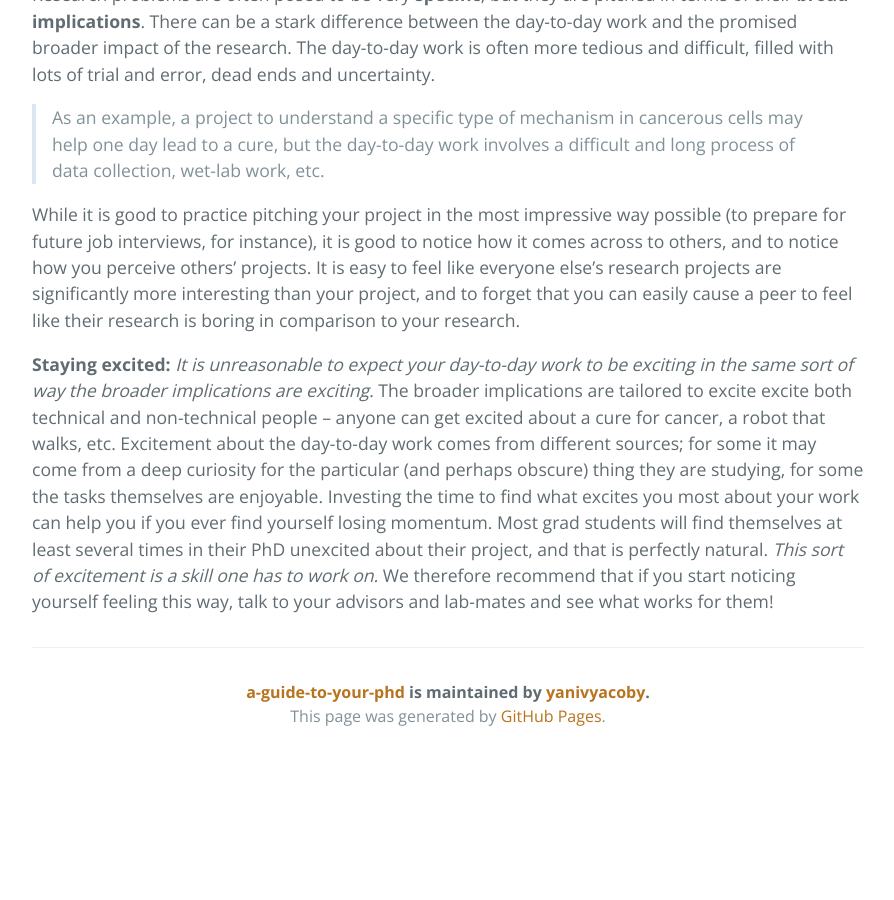
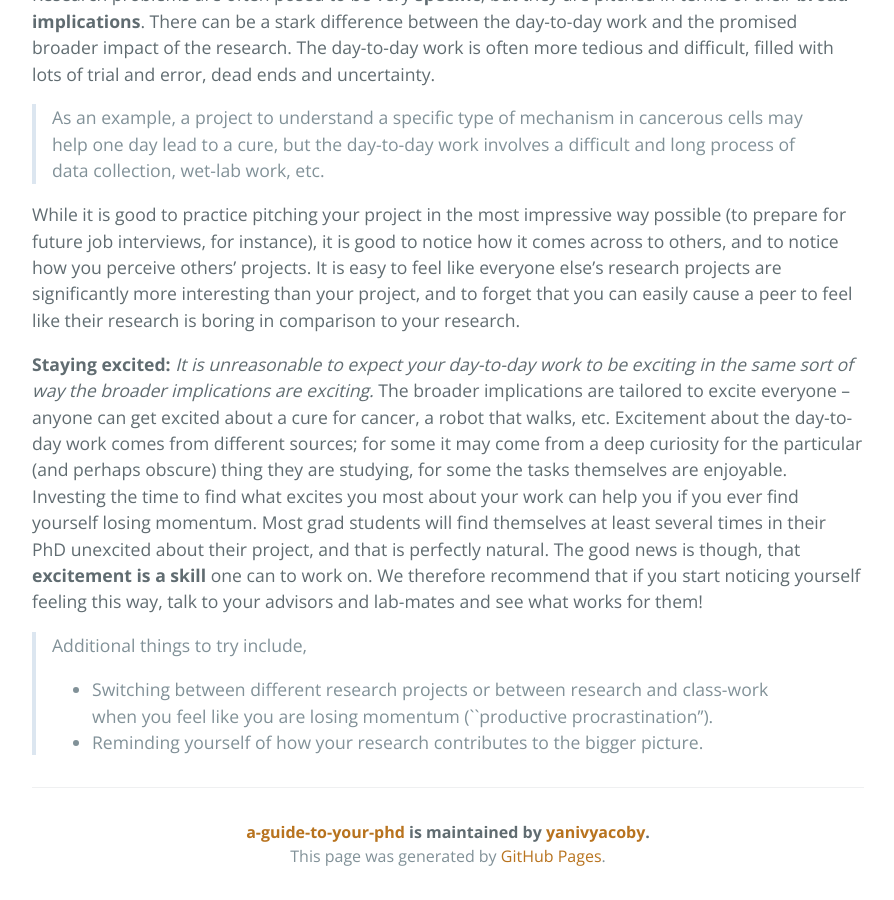
Before and after one commit to yanivyacoby/a-guide-to-your-phd, a Jekyll site: the page built from guide.md, in a window 1280 px wide and 900 px high, scrolled down 1438 px. Shown: the whole window, without its empty margins (192-1086 px from the left). Built offline with Jekyll 4.4.1, drawn with Linux system fonts in a browser that asks for light colours; before the commit the page ends 2198 px from its top, so only the background shows below that.

Commit message:
Update guide.md

```diff
--- a/guide.md
+++ b/guide.md
@@ -48,11 +48,17 @@ It is easy to feel like everyone else’s research projects are significantly mo
 and to forget that you can easily cause a peer to feel like their research is boring in comparison to your research.
 
 **Staying excited:** _It is unreasonable to expect your day-to-day work to be exciting in the same sort of way the broader implications are exciting._
-The broader implications are tailored to excite excite both technical and non-technical people --
+The broader implications are tailored to excite everyone --
 anyone can get excited about a cure for cancer, a robot that walks, etc.
-Excitement about the day-to-day work comes from different sources; for some it may come from a deep curiosity for the particular
+Excitement about the day-to-day work comes from different sources;
+for some it may come from a deep curiosity for the particular
 (and perhaps obscure) thing they are studying, for some the tasks themselves are enjoyable.
 Investing the time to find what excites you most about your work can help you if you ever find yourself losing momentum.
 Most grad students will find themselves at least several times in their PhD unexcited about their project, and that is perfectly natural.
-_This sort of excitement is a skill one has to work on._
-We therefore recommend that if you start noticing yourself feeling this way, talk to your advisors and lab-mates and see what works for them!
+The good news is though, that **excitement is a skill** one can to work on.
+We therefore recommend that if you start noticing yourself feeling this way,
+talk to your advisors and lab-mates and see what works for them!
+
+> Additional things to try include,
+* Switching between different research projects or between research and class-work when you feel like you are losing momentum (``productive procrastination'').
+* Reminding yourself of how your research contributes to the bigger picture.
```
